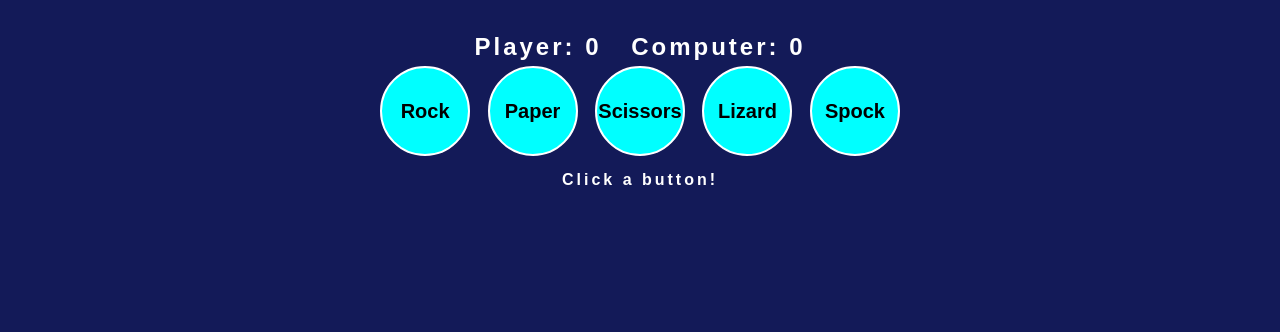
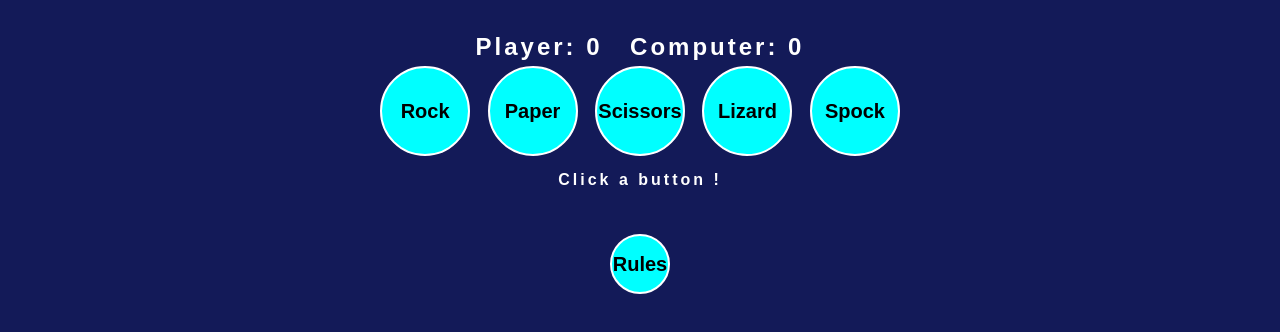
Before and after one commit to AMJL-16/RockPaperScissorLizardSpock-Game, a plain HTML site: page index.html in a window 1280 px wide. Shown: the part 40-372 px from the top of the page. Drawn offline with Linux system fonts and the light colour scheme; a web font is replaced by a local one.

Commit message:
Add rules button and fixed class of score div

```diff
--- a/assets/css/style.css
+++ b/assets/css/style.css
@@ -17,7 +17,7 @@ body{
 h1 {
   background-color: purple;
 }
-/* Score-area*/
+/* Score-area */
 .score{
   width: 75%;
   margin-left: auto;
@@ -38,7 +38,7 @@ h1 {
   font-weight: bold;
 }
 
-/* user or computer win message*/
+/* User or Computer win message */
 #message {
   letter-spacing: 4px;
 }
@@ -57,7 +57,21 @@ button {
   text-align: center;
 }
 
+/* Rules Button */
+.rules {
+  display: inline-block;
+  margin-top: 45px;
+  width: 60px;
+  height: 60px;
+  border: 2px solid #fff;
+  text-align: center;
+}
+
 /* click a button */
 p {
   margin-top: 10px;
 }
+
+h2 {
+  display: inline-block;
+}
--- a/index.html
+++ b/index.html
@@ -18,7 +18,8 @@
 
 <!-- score area -->
 <div class="score">
-  <h2><span id="player-score">Player: 0</span>  <span id="computer-score">Computer: 0</span></h2>
+  <h2 id="player-score">Player: 0</h2>
+  <h2 id="computer-score">Computer: 0</h2>
 </div>
 
 <div id="messages"></div>
@@ -30,9 +31,11 @@
   <button id="lizard">Lizard</button>
   <button id="spock">Spock</button>
 </div>
-<p><strong>Click a button!</strong></p>
+
+<p><strong>Click a button !</strong></p>
 
 
+<button class="rules">Rules</button>
 
   <script src="assets/js/script.js"></script>
 </body>
```
